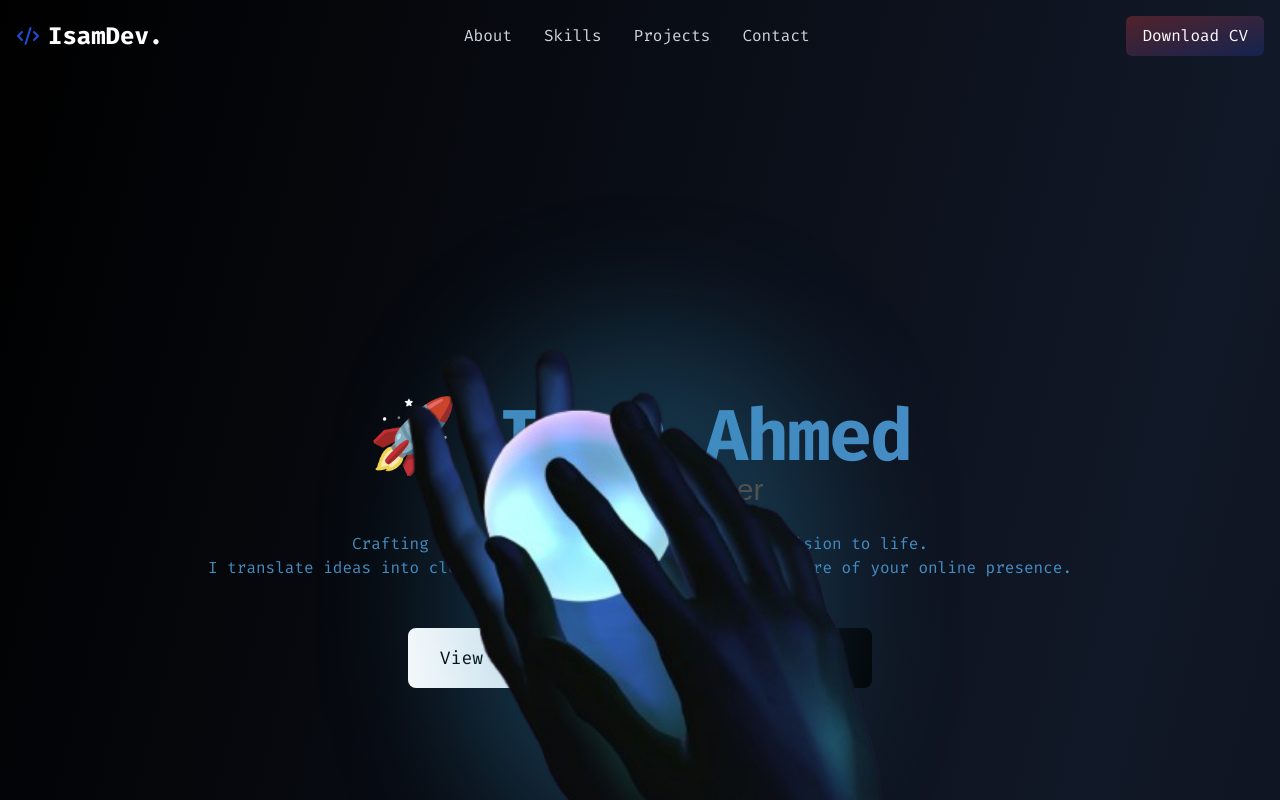
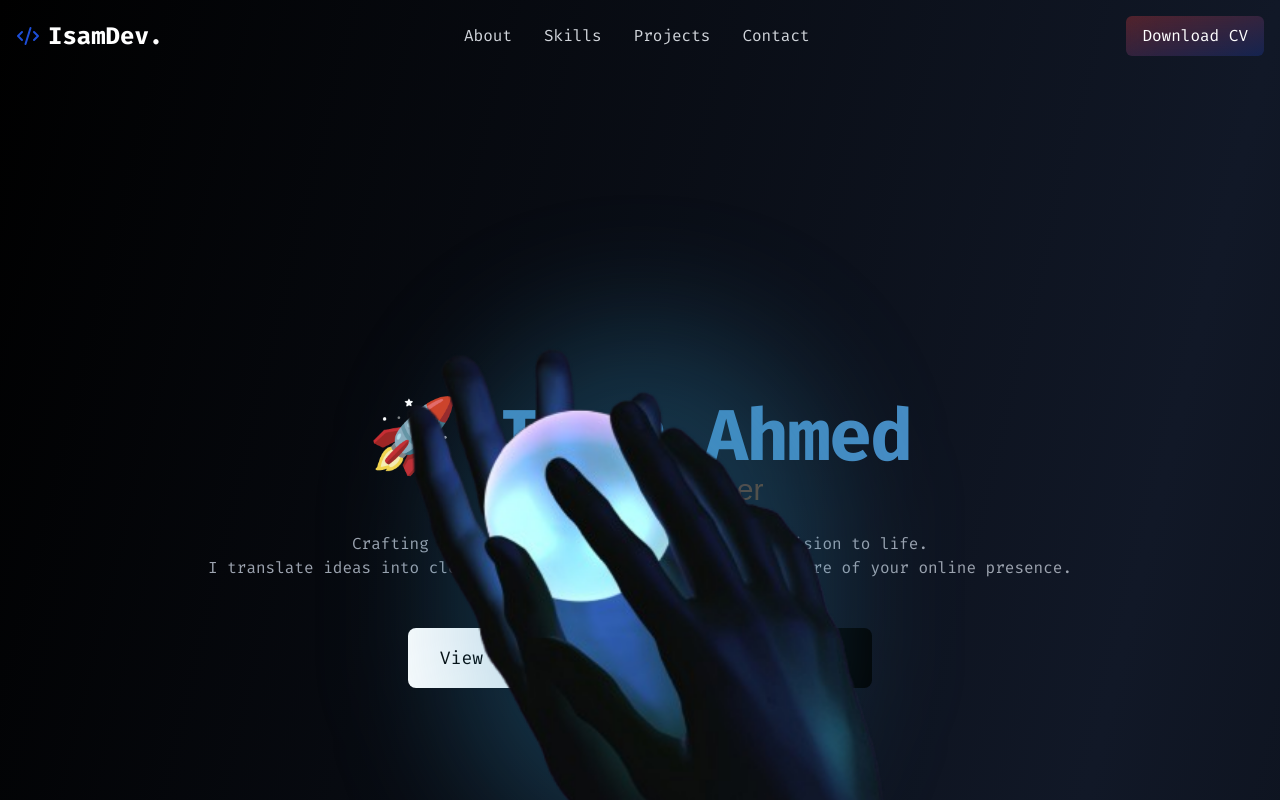
Before and after one commit to isamAhm/My_Portfolio, a React (Vite) app: page / in a window 1280 px wide. Shown: the top 800 px of the page. Built offline with nearby package versions, Linux system fonts and the light colour scheme; a web font is replaced by a local one.

Commit message:
last_fix

```diff
--- a/src/components/hero-section/hero-content.tsx
+++ b/src/components/hero-section/hero-content.tsx
@@ -166,8 +166,8 @@ export function HeroContent() {
       >
         Software Engineer
       </span>
-      <p className="mt-6 font-fira-code text-sm sm:text-base text-[#55ACEE] opacity-80">
-      Crafting digital experiences that bring your vision to life. <br/> I translate ideas into clean, efficient code, building the future of your online presence.
+      <p className="mt-6 font-fira-code text-sm sm:text-base text-gray-400">
+      Crafting digital experiences that bring your vision to life. <br className='max-sm:hidden'/> I translate ideas into clean, efficient code, building the future of your online presence.
       </p>
       <div className="mt-12 flex flex-col items-center gap-6 sm:flex-row sm:justify-center">
         <a href="#projects">
```
